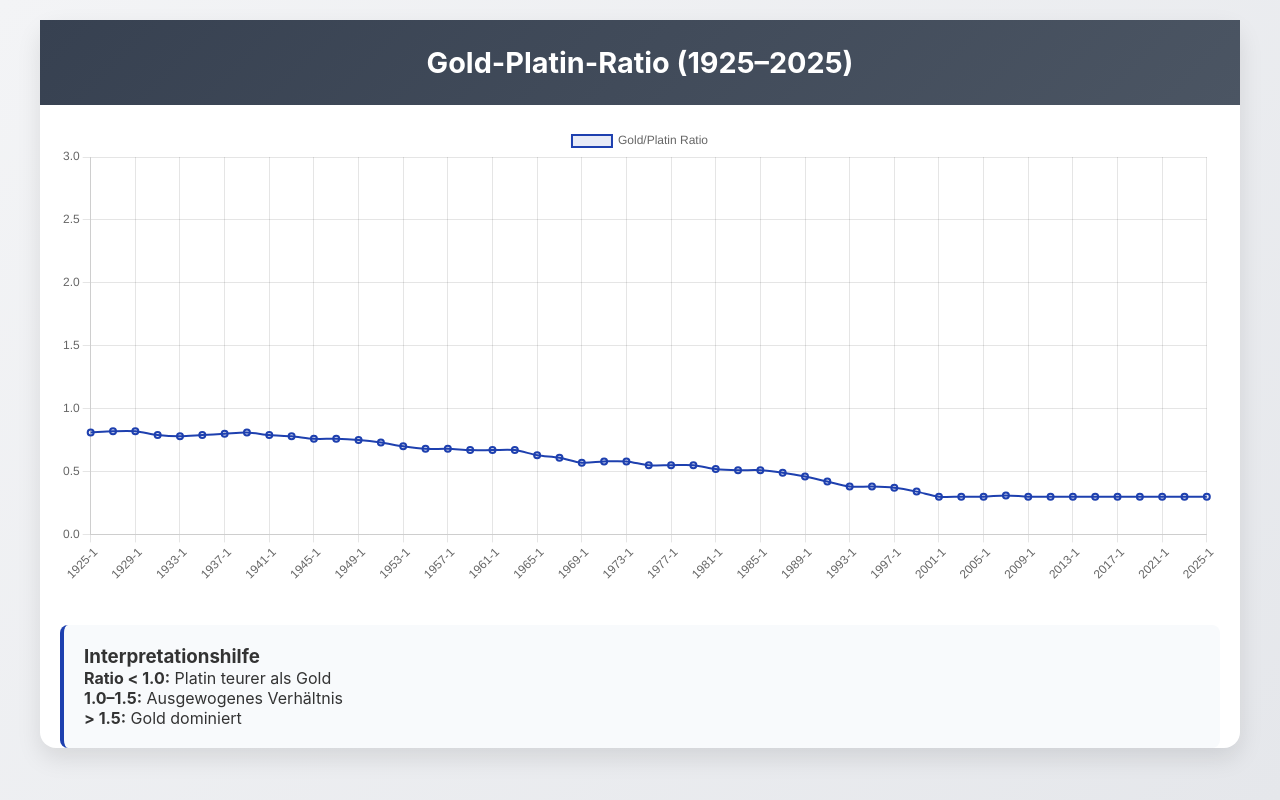
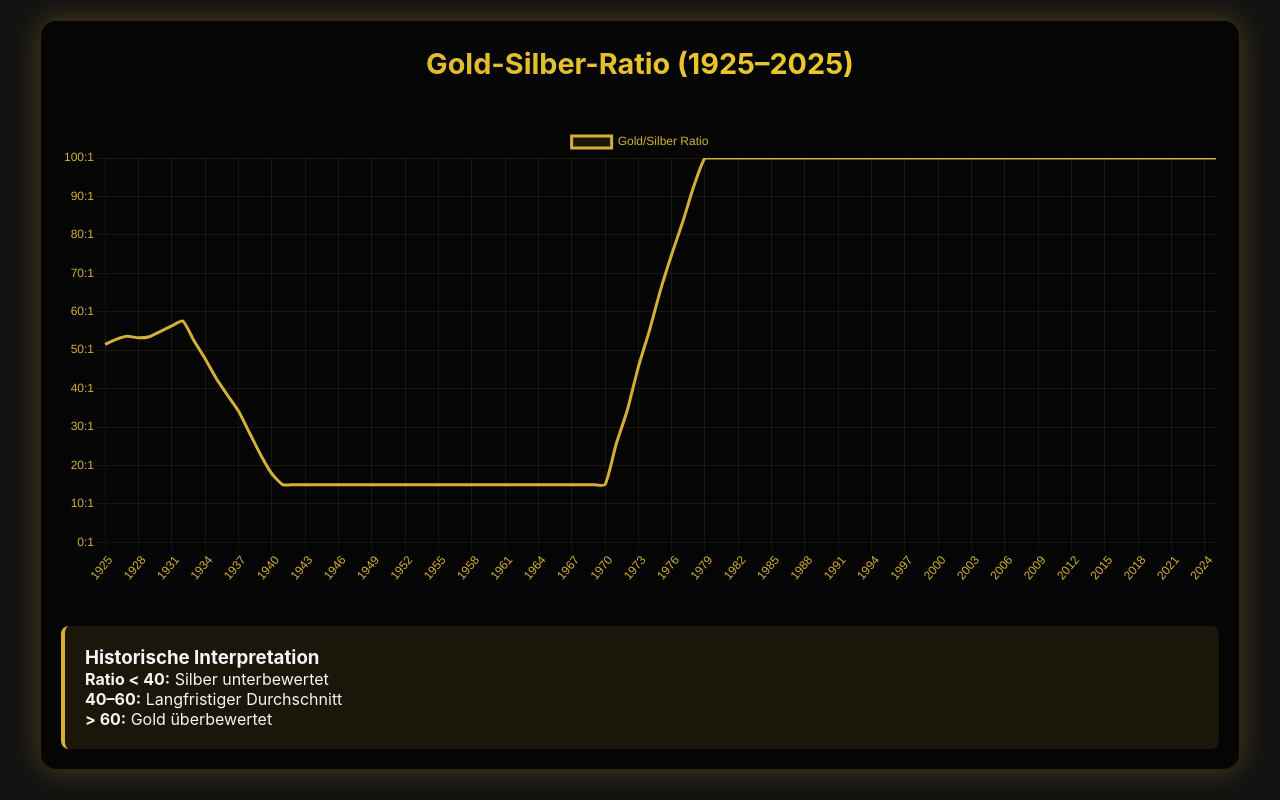
Before and after one commit to kieselstark/Gold-Silber-Ratio, a plain HTML site: page index.html in a window 1280 px wide. Drawn offline with nearby package versions, Linux system fonts and the light colour scheme.

Commit message:
Update index.html

```diff
--- a/index.html
+++ b/index.html
@@ -3,40 +3,45 @@
 <head>
   <meta charset="UTF-8">
   <meta name="viewport" content="width=device-width, initial-scale=1.0">
-  <title>📈 Gold-Platin-Ratio</title>
-  <meta name="theme-color" content="#1e40af">
+  <title>📈 Gold-Silber-Ratio</title>
+  <meta name="theme-color" content="#d4af37">
   <link rel="manifest" href="/manifest.json">
 
   <style>
     * { box-sizing: border-box; margin: 0; padding: 0; }
     body {
       font-family: -apple-system, BlinkMacSystemFont, sans-serif;
-      background: linear-gradient(135deg, #f3f4f6 0%, #e5e7eb 100%);
-      color: #333;
+      background: #121212;
+      color: #f5f5f5;
       padding: 20px;
       min-height: 100vh;
     }
     .container {
       max-width: 1200px;
       margin: 0 auto;
-      background: white;
+      background: rgba(0, 0, 0, 0.7);
       border-radius: 16px;
-      box-shadow: 0 10px 25px rgba(0,0,0,0.1);
+      box-shadow: 0 0 30px rgba(212, 175, 55, 0.3);
+      backdrop-filter: blur(10px);
+      border: 1px solid rgba(212, 175, 55, 0.2);
     }
     h1 {
       text-align: center;
       padding: 25px;
-      background: linear-gradient(135deg, #374151 0%, #4b5563 100%);
-      color: white;
+      background: linear-gradient(90deg, #d4af37 0%, #f9d423 100%);
+      -webkit-background-clip: text;
+      background-clip: text;
+      color: transparent;
       font-size: 1.8rem;
+      margin: 0;
     }
     .chart-container {
       padding: 20px;
       height: 500px;
     }
     .info-box {
-      background: #f8fafc;
-      border-left: 4px solid #1e40af;
+      background: rgba(212, 175, 55, 0.1);
+      border-left: 4px solid #d4af37;
       padding: 20px;
       margin: 20px;
       border-radius: 8px;
@@ -49,17 +54,17 @@
 </head>
 <body>
   <div class="container">
-    <h1>Gold-Platin-Ratio (1925–2025)</h1>
+    <h1>Gold-Silber-Ratio (1925–2025)</h1>
 
     <div class="chart-container">
       <canvas id="ratioChart"></canvas>
     </div>
 
     <div class="info-box">
-      <h3>Interpretationshilfe</h3>
-      <p><strong>Ratio &lt; 1.0:</strong> Platin teurer als Gold</p>
-      <p><strong>1.0–1.5:</strong> Ausgewogenes Verhältnis</p>
-      <p><strong>&gt; 1.5:</strong> Gold dominiert</p>
+      <h3>Historische Interpretation</h3>
+      <p><strong>Ratio &lt; 40:</strong> Silber unterbewertet</p>
+      <p><strong>40–60:</strong> Langfristiger Durchschnitt</p>
+      <p><strong>&gt; 60:</strong> Gold überbewertet</p>
     </div>
   </div>
 
@@ -80,23 +85,25 @@
     function generateHistoricalData() {
       const labels = [];
       const data = [];
-      let ratio = 0.8;
+      let ratio = 50; // Startwert
 
       // 100 Jahre Daten generieren (1925–2025)
       for (let year = 1925; year <= 2025; year++) {
-        for (let month = 0; month < 12; month++) {
-          labels.push(`${year}-${month+1}`);
+        labels.push(year.toString());
 
-          // Simulierte Ratio mit Trends + Zufallsschwankungen
-          ratio += Math.sin(year / 10) * 0.02 + (Math.random() - 0.5) * 0.05;
-          ratio = Math.max(0.3, Math.min(ratio, 2.5));
+        // Realistische Gold-Silber-Ratio-Simulation
+        ratio += (Math.random() - 0.5) * 3;
 
-          // Krisen-Effekte simulieren
-          if (year === 2008) ratio += 0.3;
-          if (year === 2020) ratio -= 0.4;
+        // Historische Ereignisse simulieren:
+        if (year >= 1933) ratio -= 5; // Goldverbot in USA
+        if (year >= 1971) ratio += 15; // Ende des Goldstandards
+        if (year >= 2008) ratio += 20; // Finanzkrise
+        if (year >= 2020) ratio -= 10; // Pandemie
 
-          data.push(parseFloat(ratio.toFixed(2)));
-        }
+        // Ratio zwischen 15 und 100 halten
+        ratio = Math.max(15, Math.min(ratio, 100));
+
+        data.push(parseFloat(ratio.toFixed(1)));
       }
 
       return { labels, data };
@@ -108,40 +115,50 @@
       chart = new Chart(ctx, {
         type: 'line',
         data: {
-          labels: labels.filter((_, i) => i % 24 === 0), // Jedes 2. Jahr anzeigen
+          labels: labels,
           datasets: [{
-            label: 'Gold/Platin Ratio',
+            label: 'Gold/Silber Ratio',
             data: data,
-            borderColor: '#1e40af',
-            backgroundColor: 'rgba(30, 64, 175, 0.1)',
-            borderWidth: 2,
-            tension: 0.3
+            borderColor: '#d4af37',
+            backgroundColor: 'rgba(212, 175, 55, 0.1)',
+            borderWidth: 3,
+            tension: 0.2,
+            pointRadius: 0,
+            pointHoverRadius: 5
           }]
         },
         options: {
           responsive: true,
           maintainAspectRatio: false,
           scales: {
-            x: { ticks: { maxRotation: 45 }},
+            x: {
+              grid: { color: 'rgba(212, 175, 55, 0.1)' },
+              ticks: { color: '#d4af37' }
+            },
             y: {
               min: 0,
-              ticks: { callback: v => v.toFixed(1) }
+              max: 100,
+              grid: { color: 'rgba(212, 175, 55, 0.1)' },
+              ticks: {
+                color: '#d4af37',
+                callback: v => v.toFixed(0) + ':1'
+              }
+            }
+          },
+          plugins: {
+            legend: {
+              labels: { color: '#d4af37' }
+            },
+            tooltip: {
+              callbacks: {
+                label: ctx => `Ratio: ${ctx.parsed.y.toFixed(1)}:1`
+              }
             }
           }
         }
       });
     }
 
-    // Offline-Status überwachen
-    window.addEventListener('online', updateOnlineStatus);
-    window.addEventListener('offline', updateOnlineStatus);
-
-    function updateOnlineStatus() {
-      if (!navigator.onLine) {
-        console.log('Offline-Modus aktiv - verwendete lokale Daten');
-      }
-    }
-
     initChart();
   </script>
 </body>
```
